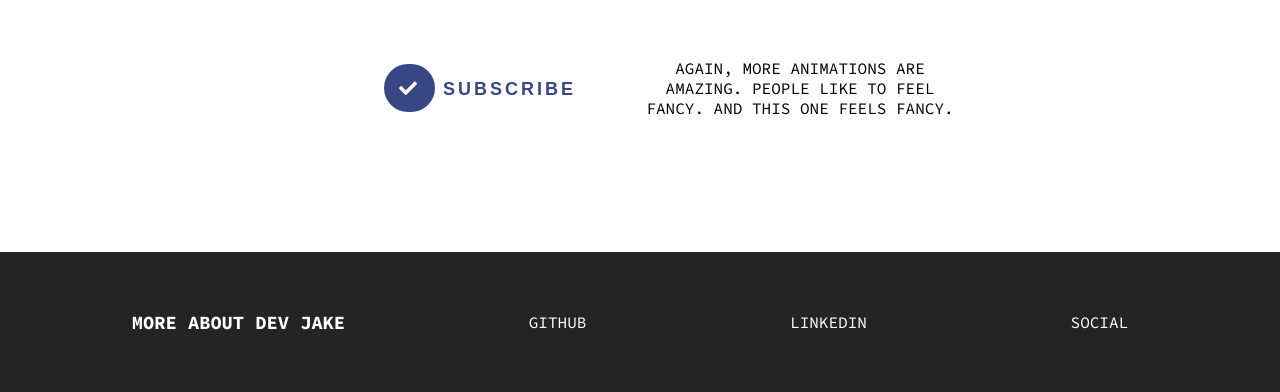
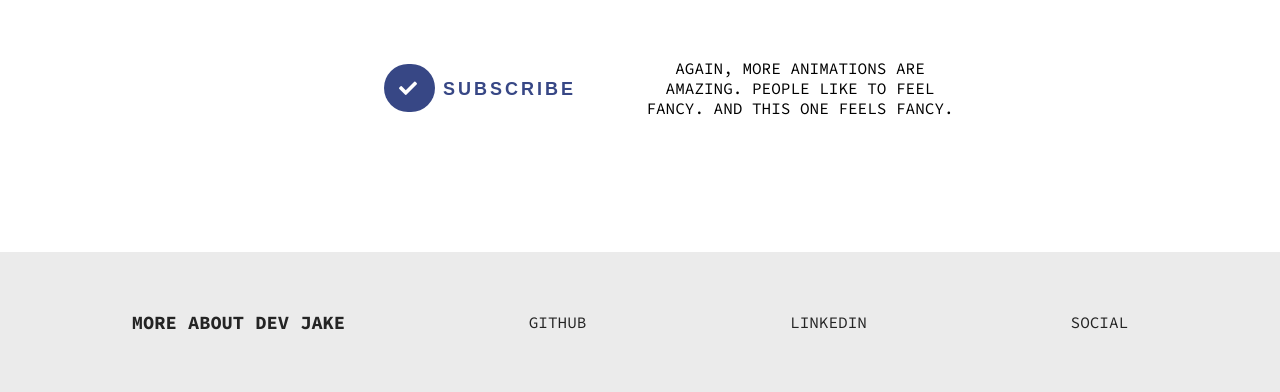
Before and after one commit to JakeWyMoore/sandbox, a Django app: page /simple-css/buttons in a window 1280 px wide. Shown: the part 761-1153 px from the top of the page. Run offline with Django 3.2, Linux system fonts and the light colour scheme.

Commit message:
final footer styles and delete of commented code

```diff
--- a/apps/simple_css/static/simple_css/css/global.css
+++ b/apps/simple_css/static/simple_css/css/global.css
@@ -79,8 +79,8 @@ a {
 
 /* FOOTER */
 .footer {
-    background: #242424;
-    color: white;
+    background: #ebebeb;
+    color: #242424;
     padding: 50px;
     margin-top: 100px;
 }
@@ -90,26 +90,15 @@ a {
     align-items: center;
 }
 .footer a {
-    color: white;
+    color: #242424;
     padding: 10px 20px;
 }
 
 .dark-mode .footer {
-    background: white;
-    color: #242424;
+    background: #292929;
+    color: white;
     transition: .2s;
 }
 .dark-mode .footer a {
-    color: #242424;
+    color: white;
 }
-
-/* .footer a:hover {
-    border-top: 2px solid #242424;
-    border-bottom: 2px solid #242424;
-    transition: .3s;
-}
-.dark-mode .footer a:hover {
-    border-top: 2px solid white;
-    border-bottom: 2px solid white;
-    transition: .3s;
-} */
```
